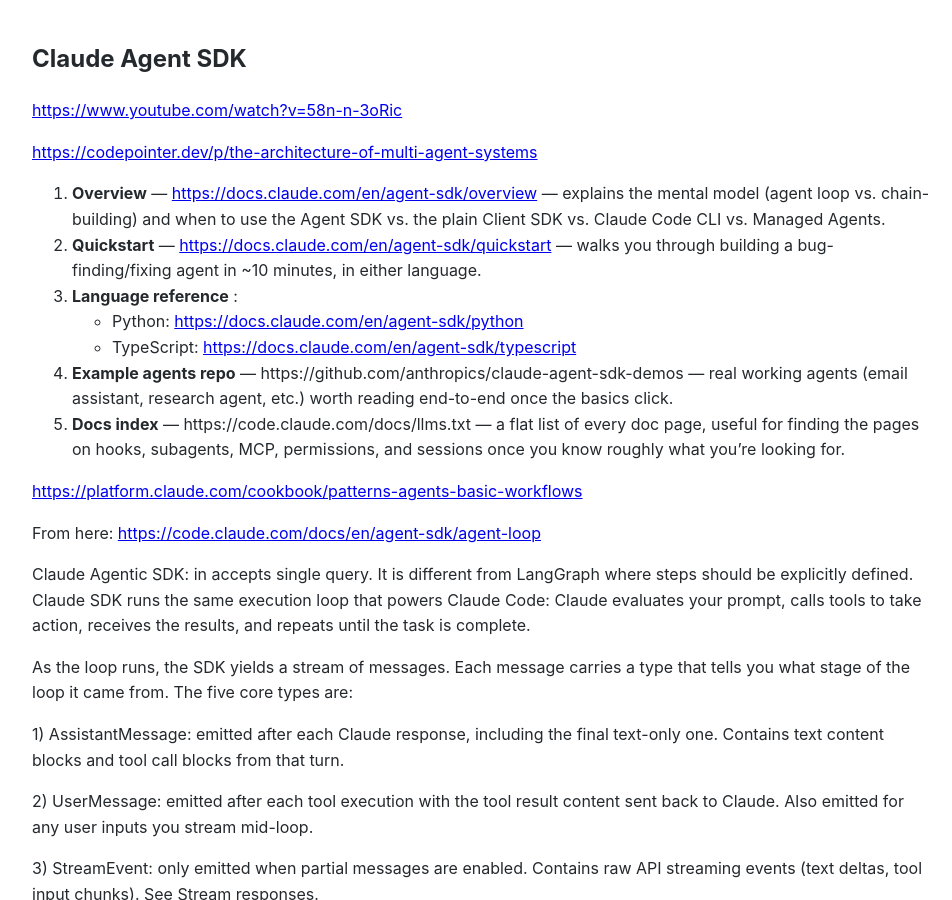
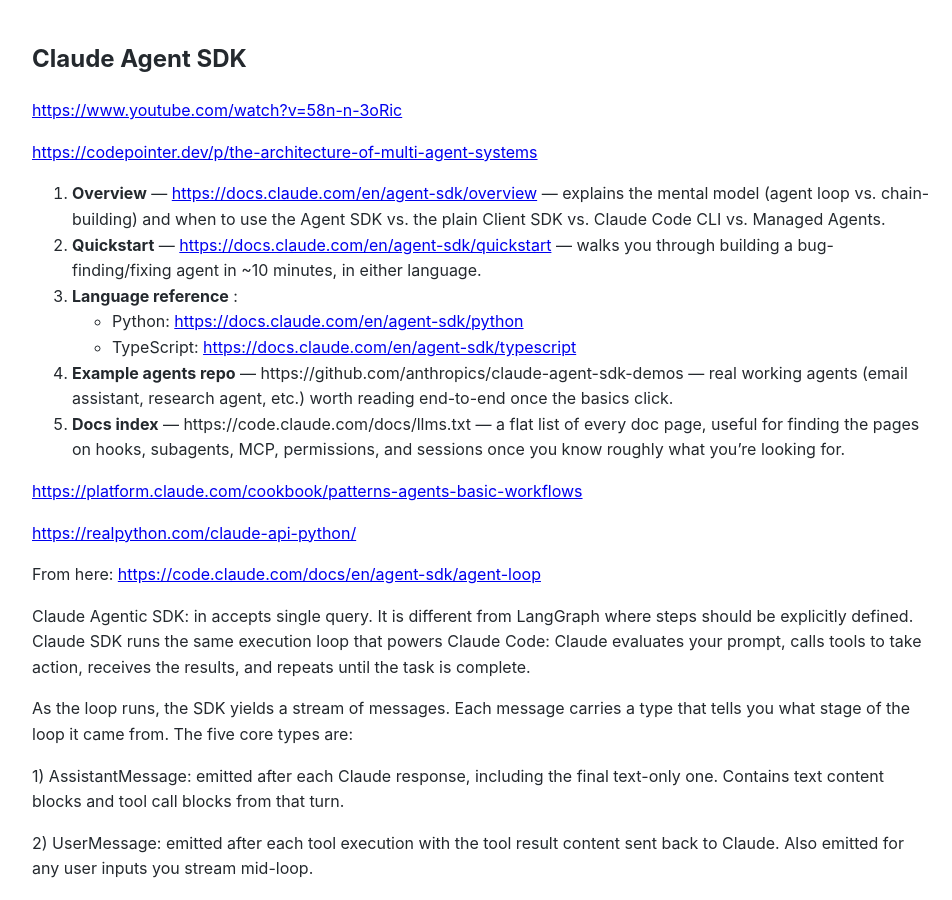
Before and after one commit to Michael-Lubinsky/michael-lubinsky.github.com, a Jekyll site: the page built from ml/claude_agent_sdk.md, in a window 1280 px wide and 900 px high. Shown: the whole window, without its empty margins (158-1110 px from the left). Built offline with Jekyll 4.4.1, drawn with Linux system fonts in a browser that asks for light colours; our own code applies the rules of GitHub Pages for plain Markdown files.

Commit message:
Update claude_agent_sdk.md

```diff
--- a/ml/claude_agent_sdk.md
+++ b/ml/claude_agent_sdk.md
@@ -14,6 +14,8 @@
 
 
 <https://platform.claude.com/cookbook/patterns-agents-basic-workflows>
+
+<https://realpython.com/claude-api-python/>
 
  From here:
 <https://code.claude.com/docs/en/agent-sdk/agent-loop>
```
